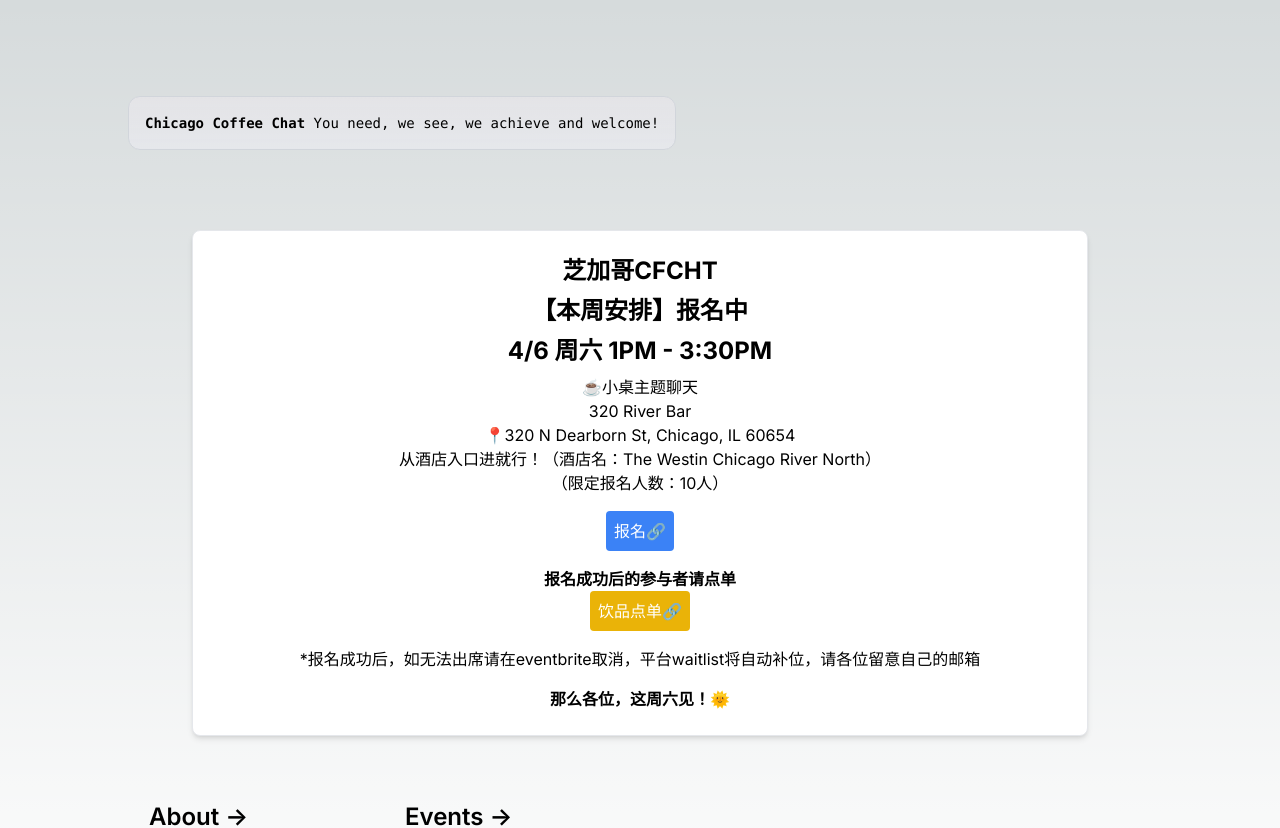
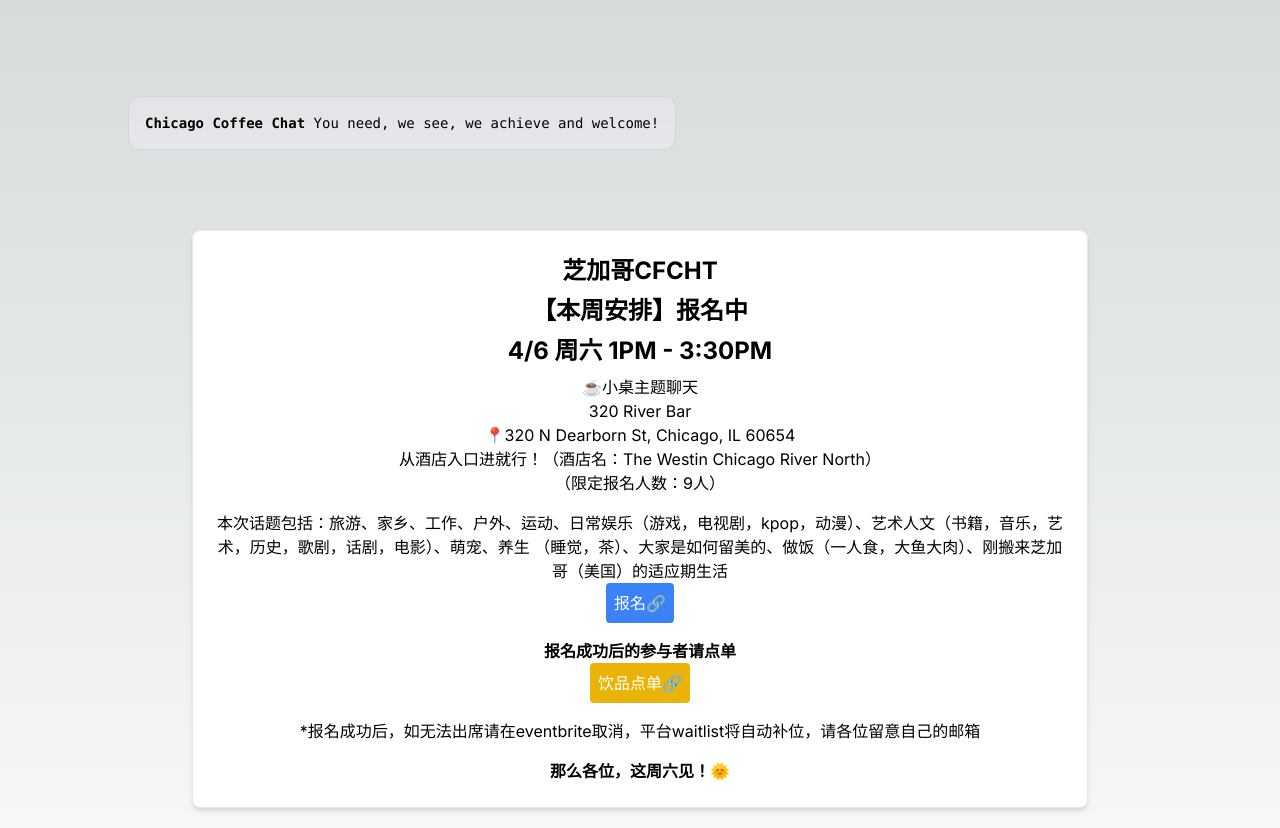
Before and after one commit to Brack-Wang/nextjs, a Next.js app: page / in a window 1280 px wide. Shown: the top 828 px of the page. Built offline with nearby package versions, Linux system fonts and the light colour scheme.

Commit message:
Update page.tsx

```diff
--- a/app/page.tsx
+++ b/app/page.tsx
@@ -23,7 +23,8 @@ export default function Home() {
       {/* Event Details Replacement Start */}
      <h2 className="text-2xl font-bold mb-2">【本周安排】报名中</h2>
     <h2 className="text-2xl font-bold mb-2">4/6 周六 1PM - 3:30PM</h2>
-    <p className="mb-4">☕️小桌主题聊天<br />320 River Bar<br />📍320 N Dearborn St, Chicago, IL 60654<br />从酒店入口进就行！（酒店名：The Westin Chicago River North）<br />（限定报名人数：10人）</p>
+    <p className="mb-4">☕️小桌主题聊天<br />320 River Bar<br />📍320 N Dearborn St, Chicago, IL 60654<br />从酒店入口进就行！（酒店名：The Westin Chicago River North）<br />（限定报名人数：9人）</p>
+   <h2 className="mt-4">本次话题包括：旅游、家乡、工作、户外、运动、日常娱乐（游戏，电视剧，kpop，动漫）、艺术人文（书籍，音乐，艺术，历史，歌剧，话剧，电影）、萌宠、养生 （睡觉，茶）、大家是如何留美的、做饭（一人食，大鱼大肉）、刚搬来芝加哥（美国）的适应期生活</h2>
     <a href="https://www.eventbrite.co.nz/e/cfcht46-100pm-4pm-tickets-873105059737" target="_blank" className="inline-block bg-blue-500 text-white p-2 rounded hover:bg-blue-700 transition duration-300 ease-in-out">报名🔗</a>
     <h2 className="font-bold mt-4">报名成功后的参与者请点单</h2>
     <a href="https://forms.gle/yDv2TzxYwsDQjpHAA" target="_blank" className="inline-block bg-yellow-500 text-white p-2 rounded hover:bg-blue-700 transition duration-300 ease-in-out">饮品点单🔗</a>
```
